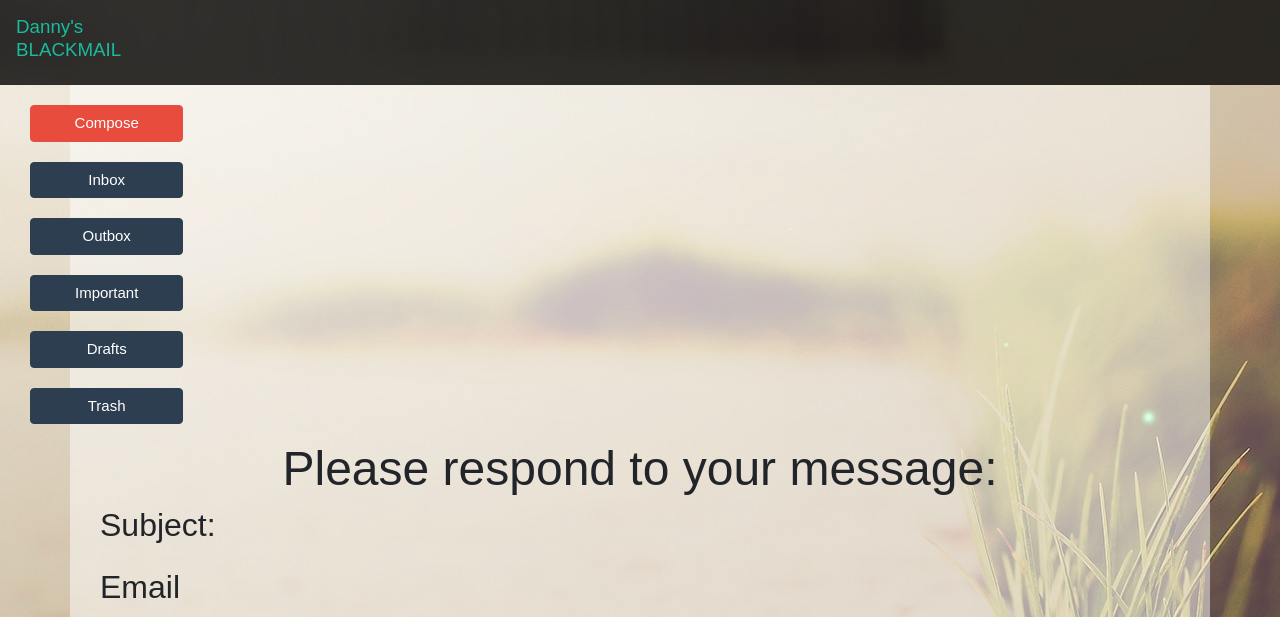
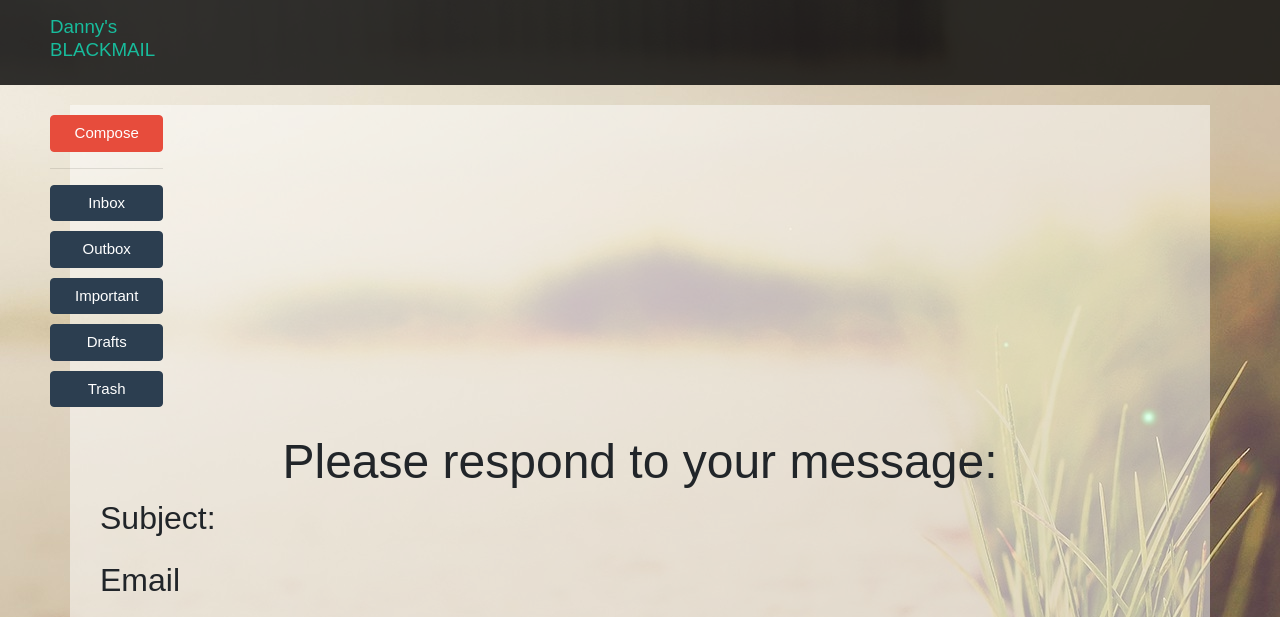
Before and after one commit to aminsol/BlackMailProject, a PHP site: page /message-detail.php?id=1 in a window 1280 px wide. Shown: the top 617 px of the page. Run offline with PHP 8.4, Linux system fonts and the light colour scheme; data that the repository does not hold is empty; some libraries are stand-ins or nearby versions.

Commit message:
Merge branch 'amin-message-detail' into stage
# Conflicts:
#	message-detail.php
#	stylesheet/stylesheet.css

```diff
--- a/message-detail.php
+++ b/message-detail.php
@@ -36,6 +36,7 @@ $query->fetch();
         <ul class="other-buttons">
             <li>
                 <a class="btn btn-compose btn-danger col-12" title="Compose" href="index.php">Compose</a>
+                <hr/>
             </li>
             <li>
                 <a class="btn btn-compose btn-primary col-12" title="Inbox" href="inbox.php">Inbox</a>
--- a/stylesheet/stylesheet.css
+++ b/stylesheet/stylesheet.css
@@ -9,6 +9,10 @@ body{
 main{
     background-color: rgba(255,255,255,0.5);
     height: 100%;
+}
+
+header{
+    margin-bottom: 20px;
 }
 
 
@@ -67,5 +71,9 @@ form textarea{
 }
 
 .other-buttons li{
-    margin-top: 20px;
+    margin: 10px 20px;
 }
+
+.inbox-Logo{
+    padding-left: 34px;
+}
```
